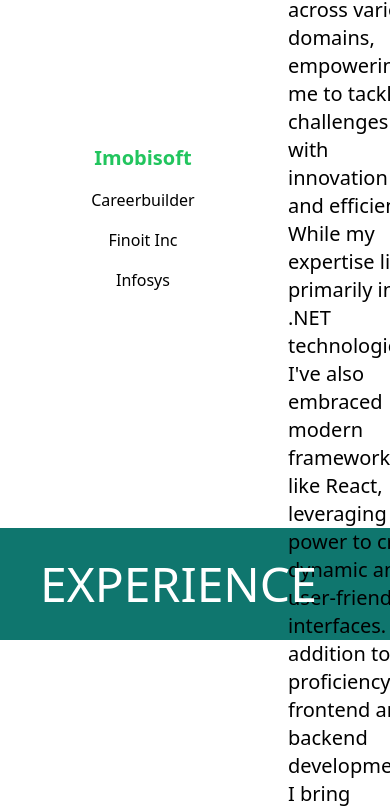
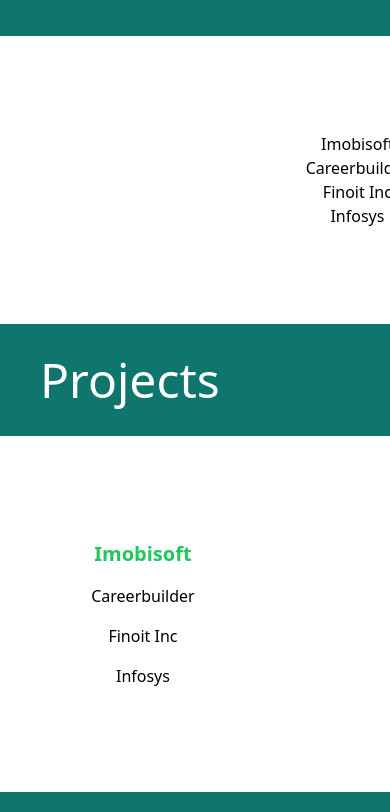
Before and after one commit to shahzad285/ShahzadAhamad, a React (Create React App) app in the folder shahzadahamad/: page / in a window 390 px wide. Shown: the part 2004-2816 px from the top of the page. Built offline with nearby package versions, Linux system fonts and the light colour scheme.

Commit message:
Changes done  templates

```diff
--- a/shahzadahamad/src/App.tsx
+++ b/shahzadahamad/src/App.tsx
@@ -6,7 +6,7 @@
 
 function App() {
   return (
-    <div className="flex">
+    <div className="flex scroll-smooth">
       <div className=''>
         <SideMedu />
       </div>
--- a/shahzadahamad/src/components/About.tsx
+++ b/shahzadahamad/src/components/About.tsx
@@ -1,7 +1,7 @@
 export default function About() {
     return <>
         <p className="bg-teal-700 text-5xl font-thin pl-10 text-white py-8">ABOUT</p>
-        <p className="mx-72 mt-44 text-xl">Greetings! I'm Shahzad Ahamad, a seasoned full-stack developer hailing from the vibrant city of Pune, India. With over a decade of hands-on experience in .NET technologies, I've honed my skills to deliver robust and scalable solutions that meet the needs of diverse projects.
+        <p className="mx-12 md:mx-36 xl:mx-72 mt-44 mb-24 text-xl">Greetings! I'm Shahzad Ahamad, a seasoned full-stack developer hailing from the vibrant city of Pune, India. With over a decade of hands-on experience in .NET technologies, I've honed my skills to deliver robust and scalable solutions that meet the needs of diverse projects.
 
             My journey in the world of software development has been enriched with experiences across various domains, empowering me to tackle challenges with innovation and efficiency. While my expertise lies primarily in .NET technologies, I've also embraced modern frameworks like React, leveraging its power to craft dynamic and user-friendly interfaces.
 
--- a/shahzadahamad/src/components/Contact.tsx
+++ b/shahzadahamad/src/components/Contact.tsx
@@ -1,7 +1,7 @@
 export default function Contact() {
     return <>
         <p className="bg-teal-700 text-5xl font-thin pl-10 text-white py-8">CONTACT</p>
-        <p className="mx-72 mt-44 text-xl">Greetings! I'm Shahzad Ahamad, a seasoned full-stack developer hailing from the vibrant city of Pune, India. With over a decade of hands-on experience in .NET technologies, I've honed my skills to deliver robust and scalable solutions that meet the needs of diverse projects.
+        <p className="mx-72 mt-44 mb-24  text-xl">Greetings! I'm Shahzad Ahamad, a seasoned full-stack developer hailing from the vibrant city of Pune, India. With over a decade of hands-on experience in .NET technologies, I've honed my skills to deliver robust and scalable solutions that meet the needs of diverse projects.
 
             My journey in the world of software development has been enriched with experiences across various domains, empowering me to tackle challenges with innovation and efficiency. While my expertise lies primarily in .NET technologies, I've also embraced modern frameworks like React, leveraging its power to craft dynamic and user-friendly interfaces.
 
--- a/shahzadahamad/src/components/Education.tsx
+++ b/shahzadahamad/src/components/Education.tsx
@@ -2,7 +2,7 @@
 {
     return <>
     <p className="bg-teal-700 text-5xl font-thin pl-10 text-white py-8">EDUCATION</p>
-                <p className="mx-72 mt-44 text-xl">Greetings! I'm Shahzad Ahamad, a seasoned full-stack developer hailing from the vibrant city of Pune, India. With over a decade of hands-on experience in .NET technologies, I've honed my skills to deliver robust and scalable solutions that meet the needs of diverse projects.
+                <p className="mx-72 mt-44 mb-24 text-xl">Greetings! I'm Shahzad Ahamad, a seasoned full-stack developer hailing from the vibrant city of Pune, India. With over a decade of hands-on experience in .NET technologies, I've honed my skills to deliver robust and scalable solutions that meet the needs of diverse projects.
 
                     My journey in the world of software development has been enriched with experiences across various domains, empowering me to tackle challenges with innovation and efficiency. While my expertise lies primarily in .NET technologies, I've also embraced modern frameworks like React, leveraging its power to craft dynamic and user-friendly interfaces.
 
--- a/shahzadahamad/src/components/Experience.tsx
+++ b/shahzadahamad/src/components/Experience.tsx
@@ -9,8 +9,8 @@
     const items = ["Imobisoft", "Careerbuilder", "Finoit Inc", "Infosys"];
     return <>
         <p className="bg-teal-700 text-5xl font-thin pl-10 text-white py-8">EXPERIENCE</p>
-        <div className="flex justify-center items-center h-screen">
-            <div className="w-2/5 items-center text-center">
+        <div className="flex justify-center items-center my-24">
+            <div className="hidden md:block w-2/5 items-center text-center">
                 <ul className="">
                 {items.map((item) => (
                             <li
@@ -23,11 +23,11 @@
                         ))}
                 </ul>
             </div>
-            <div className="w-3/5 flex items-center justify-center">
-              <div  className={`${selectedItem==="Imobisoft"?"block":"hidden"}`}>Imobisoft</div>
-              <div className={`${selectedItem==="Careerbuilder"?"block":"hidden"}`}>Careerbuilder</div>
-              <div  className={`${selectedItem==="Finoit Inc"?"block":"hidden"}`}>Finoit Inc</div>
-              <div className={`${selectedItem==="Infosys"?"block":"hidden"}`}>Infosys</div>
+            <div className="w-5/6 md:w-3/5 flex  flex-col items-center justify-center">
+              <div  className={`block md:${selectedItem==="Imobisoft"?"block":"hidden"}`}>Imobisoft</div>
+              <div className={`block md:${selectedItem==="Careerbuilder"?"block":"hidden"}`}>Careerbuilder</div>
+              <div  className={`block md:${selectedItem==="Finoit Inc"?"block":"hidden"}`}>Finoit Inc</div>
+              <div className={`block md:${selectedItem==="Infosys"?"block":"hidden"}`}>Infosys</div>
             </div>
         </div>
     </>
--- a/shahzadahamad/src/components/MainContent.tsx
+++ b/shahzadahamad/src/components/MainContent.tsx
@@ -9,29 +9,26 @@
 export default function MainContent() {
     return <>
         <div className="md:ml-48">
-            <div id="intro" className="flex pt-36 h-screen ml-6">
-               <Intro/>
+            <div id="intro" className="flex pt-36 h-screen ml-6 ">
+                <Intro />
             </div>
-            <div id="about" className=" h-screen">
-                <About/>
+            <div id="about" className=" h-auto">
+                <About />
             </div>
-            <div id="experience" className=" h-screen">
-                <Experience/>
+            <div id="experience" className=" h-auto">
+                <Experience />
             </div>
-            <div id="projects" className=" h-screen">
-                <Projects/>
-
+            <div id="projects" className=" h-auto">
+                <Projects />
             </div>
-            <div id="skills" className=" h-screen">
-               <Skills/>
-
+            <div id="skills" className=" h-auto">
+                <Skills />
             </div>
-            <div id="education" className=" h-screen">
-                <Education/>
-
+            <div id="education" className="h-sauto">
+                <Education />
             </div>
-            <div id="contact" className=" h-screen">
-                <Contact/>
+            <div id="contact" className=" h-auto">
+                <Contact />
             </div>
         </div>
     </>
--- a/shahzadahamad/src/components/Projects.tsx
+++ b/shahzadahamad/src/components/Projects.tsx
@@ -8,8 +8,8 @@
 
 const items = ["Imobisoft", "Careerbuilder", "Finoit Inc", "Infosys"];
 return <>
-    <p className="bg-teal-700 text-5xl font-thin pl-10 text-white py-8">EXPERIENCE</p>
-    <div className="flex justify-center items-center h-screen">
+    <p className="bg-teal-700 text-5xl font-thin pl-10 text-white py-8">Projects</p>
+    <div className="flex justify-center items-center my-24">
         <div className="w-2/5 items-center text-center">
             <ul className="">
             {items.map((item) => (
--- a/shahzadahamad/src/components/Skills.tsx
+++ b/shahzadahamad/src/components/Skills.tsx
@@ -8,8 +8,8 @@
 
 const items = ["Imobisoft", "Careerbuilder", "Finoit Inc", "Infosys"];
 return <>
-    <p className="bg-teal-700 text-5xl font-thin pl-10 text-white py-8">EXPERIENCE</p>
-    <div className="flex justify-center items-center h-screen">
+    <p className="bg-teal-700 text-5xl font-thin pl-10 text-white py-8">Skills</p>
+    <div className="flex justify-center items-center my-24">
         <div className="w-2/5 items-center text-center">
             <ul className="">
             {items.map((item) => (
```
